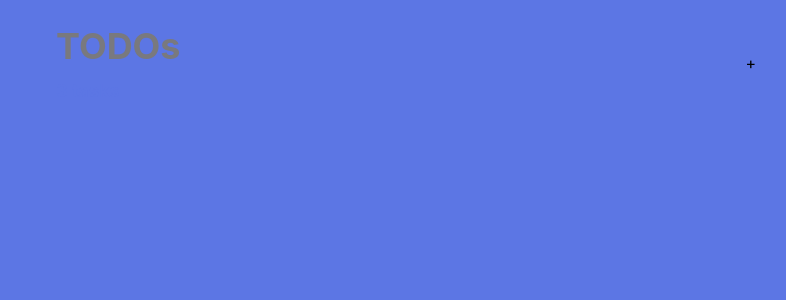
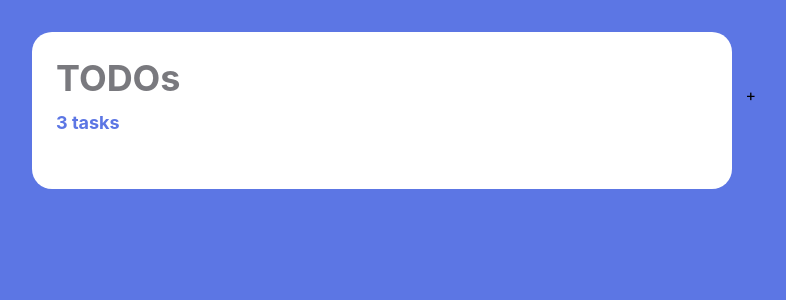
Before and after one commit to kitsanapong/todolist, a React (Create React App) app: page / in a window 1280 px wide. Shown: the top 300 px of the page, without its empty margins (258-1044 px from the left). Built offline with nearby package versions, Linux system fonts and the light colour scheme.

Commit message:
Styled App.js

```diff
--- a/src/AppStyledComponents.js
+++ b/src/AppStyledComponents.js
@@ -5,4 +5,7 @@
     height: 100%;
     display: flex;
     flex-direction: column;
+    background-color: white;
+    margin-top: 32px;
+    border-radius: 20px;
 `
```
